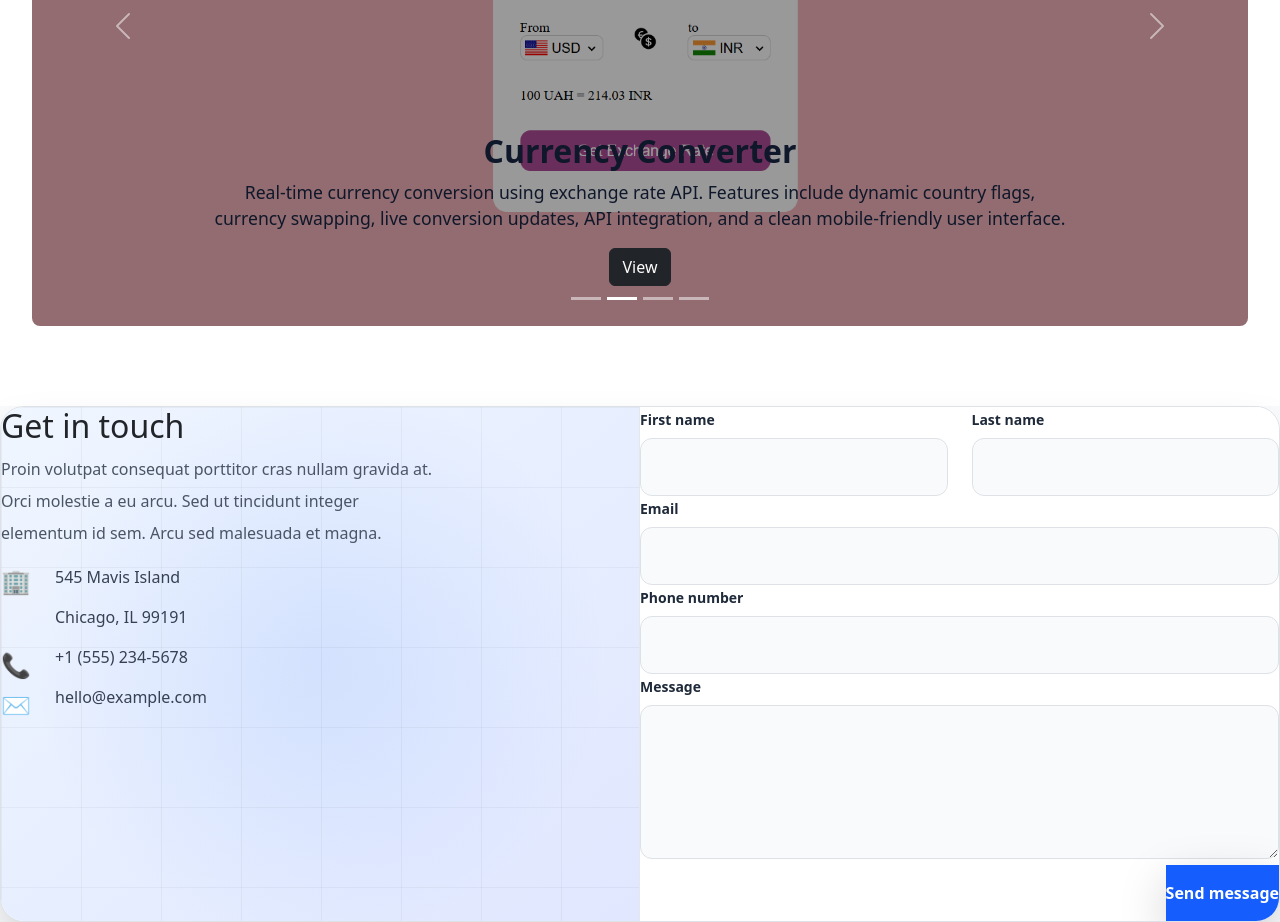
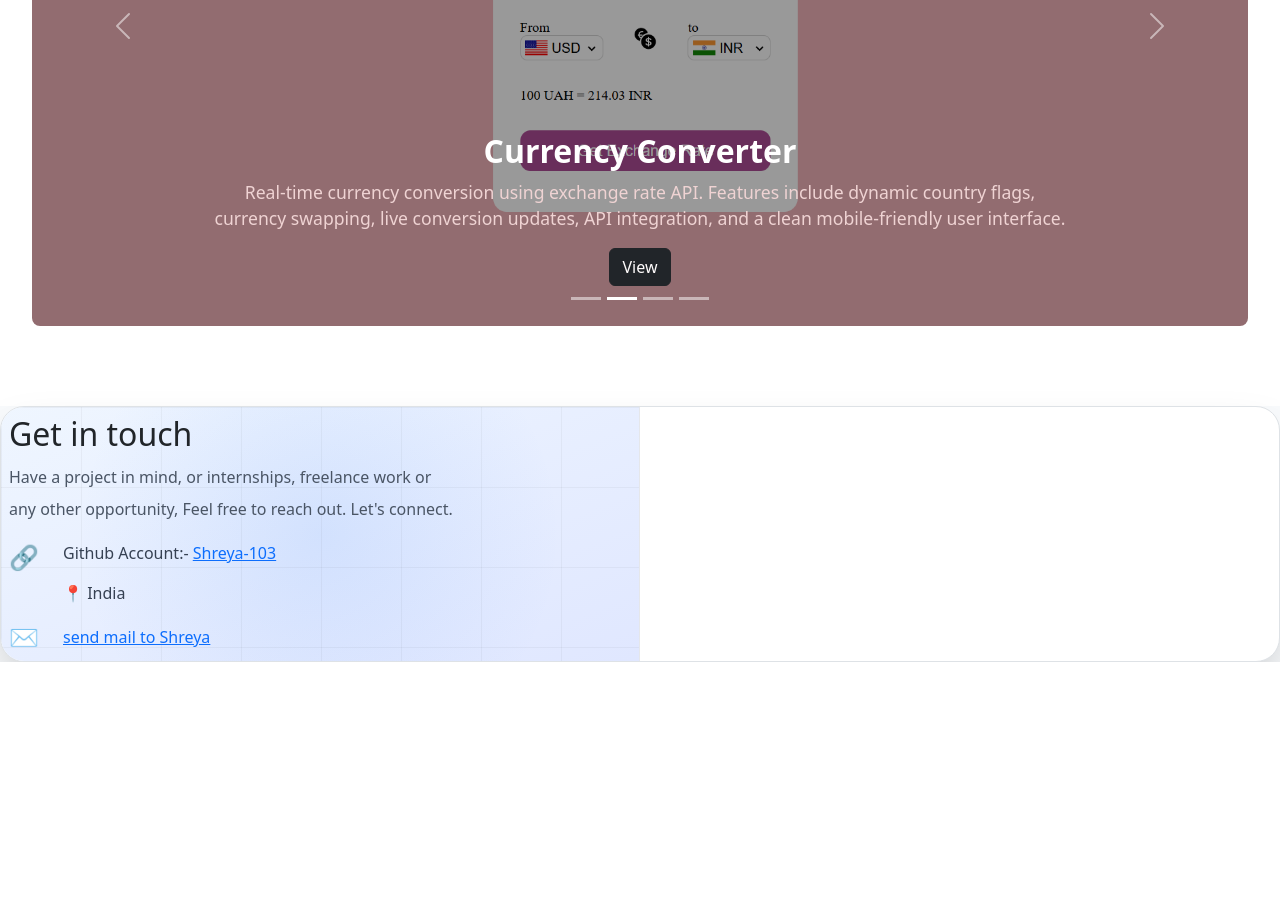
Before and after one commit to Shreya-103/Portfolio-2.0, a React (Vite) app: page / in a window 1280 px wide. Shown: the part 1660-2582 px from the top of the page. After the commit the page ends 2322 px from the top, so only its background shows below. Built offline with nearby package versions, Linux system fonts and the light colour scheme.

Commit message:
contact section

```diff
--- a/src/components/Contact/contactform.jsx
+++ b/src/components/Contact/contactform.jsx
@@ -13,115 +13,36 @@ const ContactSection = () => {
           {/* Grid Overlay */}
           <div className="absolute inset-0 bg-[linear-gradient(rgba(0,0,0,0.04)_1px,transparent_1px),linear-gradient(90deg,rgba(0,0,0,0.04)_1px,transparent_1px)] bg-[size:80px_80px]"></div>
 
-          <div className="relative z-10">
+          <div className="relative z-10 p-2">
             <h2 className="text-5xl font-bold text-gray-900 mb-6">
               Get in touch
             </h2>
 
             <p className="text-gray-600 leading-8 max-w-md mb-12">
-              Proin volutpat consequat porttitor cras nullam gravida at.
-              Orci molestie a eu arcu. Sed ut tincidunt integer elementum
-              id sem. Arcu sed malesuada et magna.
+             Have a project in mind, or internships, freelance work or any other opportunity,
+              Feel free to reach out. Let's connect.
             </p>
 
             <div className="space-y-8 text-gray-700">
 
               {/* Address */}
               <div className="flex items-start gap-4">
-                <div className="text-2xl">🏢</div>
+                <div className="text-2xl">🔗</div>
                 <div>
-                  <p>545 Mavis Island</p>
-                  <p>Chicago, IL 99191</p>
+                  <p> Github Account:-  <a href="https://github.com/Shreya-103"> Shreya-103</a></p>
+                  <p>📍 India</p>
                 </div>
               </div>
 
-              {/* Phone */}
-              <div className="flex items-center gap-4">
-                <div className="text-2xl">📞</div>
-                <p>+1 (555) 234-5678</p>
-              </div>
 
               {/* Email */}
               <div className="flex items-center gap-4">
                 <div className="text-2xl">✉️</div>
-                <p>hello@example.com</p>
+                <a href='mailto:shreyaalpha1@gmail.com'>send mail to Shreya</a>
               </div>
 
             </div>
           </div>
-        </div>
-
-        {/* Right Side */}
-        <div className="p-10 md:p-16 bg-white">
-          <form className="space-y-8">
-
-            {/* Name Fields */}
-            <div className="grid md:grid-cols-2 gap-6">
-              <div>
-                <label className="block text-sm font-semibold text-gray-800 mb-2">
-                  First name
-                </label>
-                <input
-                  type="text"
-                  className="w-full rounded-xl border border-gray-300 bg-gray-50 px-4 py-3 text-gray-900 outline-none focus:border-blue-500 focus:ring-2 focus:ring-blue-200 transition"
-                />
-              </div>
-
-              <div>
-                <label className="block text-sm font-semibold text-gray-800 mb-2">
-                  Last name
-                </label>
-                <input
-                  type="text"
-                  className="w-full rounded-xl border border-gray-300 bg-gray-50 px-4 py-3 text-gray-900 outline-none focus:border-blue-500 focus:ring-2 focus:ring-blue-200 transition"
-                />
-              </div>
-            </div>
-
-            {/* Email */}
-            <div>
-              <label className="block text-sm font-semibold text-gray-800 mb-2">
-                Email
-              </label>
-              <input
-                type="email"
-                className="w-full rounded-xl border border-gray-300 bg-gray-50 px-4 py-3 text-gray-900 outline-none focus:border-blue-500 focus:ring-2 focus:ring-blue-200 transition"
-              />
-            </div>
-
-            {/* Phone */}
-            <div>
-              <label className="block text-sm font-semibold text-gray-800 mb-2">
-                Phone number
-              </label>
-              <input
-                type="text"
-                className="w-full rounded-xl border border-gray-300 bg-gray-50 px-4 py-3 text-gray-900 outline-none focus:border-blue-500 focus:ring-2 focus:ring-blue-200 transition"
-              />
-            </div>
-
-            {/* Message */}
-            <div>
-              <label className="block text-sm font-semibold text-gray-800 mb-2">
-                Message
-              </label>
-              <textarea
-                rows="5"
-                className="w-full rounded-xl border border-gray-300 bg-gray-50 px-4 py-3 text-gray-900 outline-none focus:border-blue-500 focus:ring-2 focus:ring-blue-200 transition"
-              ></textarea>
-            </div>
-
-            {/* Button */}
-            <div className="flex justify-end">
-              <button
-                type="submit"
-                className="bg-blue-600 hover:bg-blue-700 text-white px-7 py-3 rounded-xl font-semibold shadow-lg transition-all duration-300 hover:scale-105"
-              >
-                Send message
-              </button>
-            </div>
-
-          </form>
         </div>
 
       </div>
--- a/src/components/Project/projects.module.css
+++ b/src/components/Project/projects.module.css
@@ -1,5 +1,5 @@
 .projectSection {
-  min-height: 70vh;
+  min-height: 100vh;
   padding: 5rem 2rem;
   background: #ffffff;
 }
@@ -32,12 +32,12 @@
 :global(.carousel-caption h3) {
   font-size: 2rem;
   font-weight: bold;
-  color: #0f172a;
+  color: #ffffff;
 }
 
 :global(.carousel-caption p) {
   font-size: 1.1rem;
-  color: #0f172a;
+  color: #efd3d3;
 }
 
 /* Mobile Responsive */
--- a/src/components/Skills/techskills.module.css
+++ b/src/components/Skills/techskills.module.css
@@ -104,7 +104,7 @@
   }
   .sidetag{
     position: relative;
-    top:35%;
+    top:25%;
   }
   .sideTag h1{
     font-size: 3rem;
```
